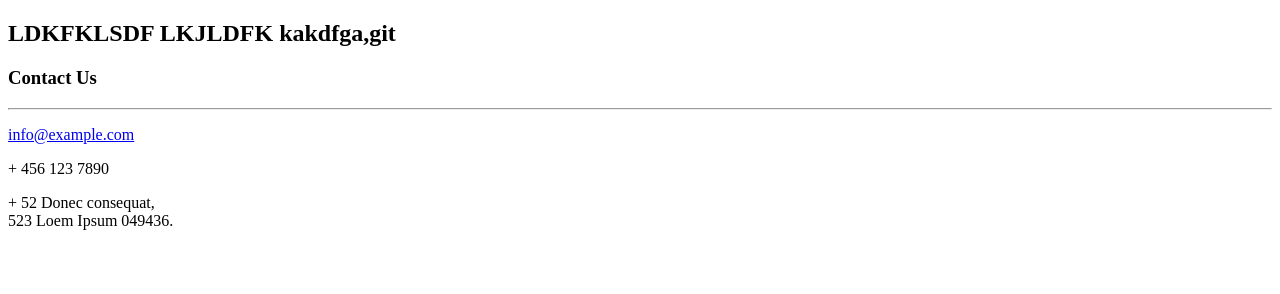
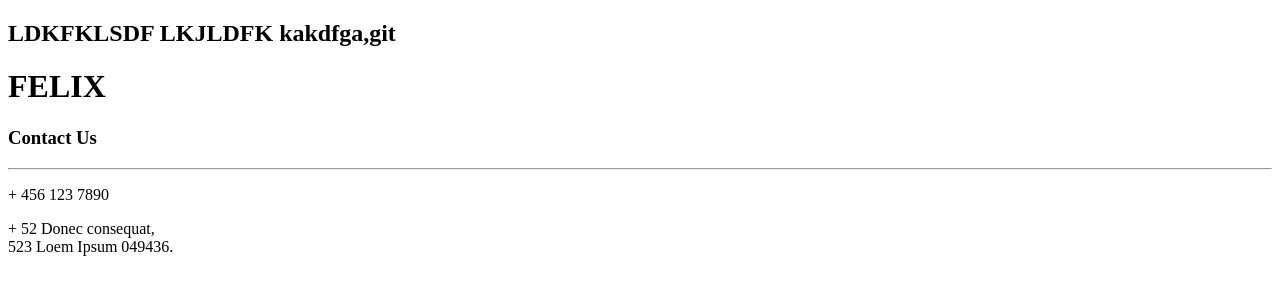
Before and after one commit to dijiflex/build, a plain HTML site: page index.html in a window 1280 px wide. Drawn offline with Linux system fonts and the light colour scheme.

```diff
--- a/index.html
+++ b/index.html
@@ -13,13 +13,15 @@
         kakdfga,git
     </H2>
 
+    <h1>FELIX</h1>
+
     <div class="col-lg-3 col-md-6 mt-lg-0 mt-5">
         <div class="footer-w3pvt">
             <h3 class="mb-3 w3pvt_title">Contact Us</h3>
             <hr>
             <div class="last-w3ls-contact">
                 <p>
-                    <a href="mailto:example@email.com">info@example.com</a>
+
                 </p>
             </div>
             <div class="last-w3ls-contact my-2">
```
